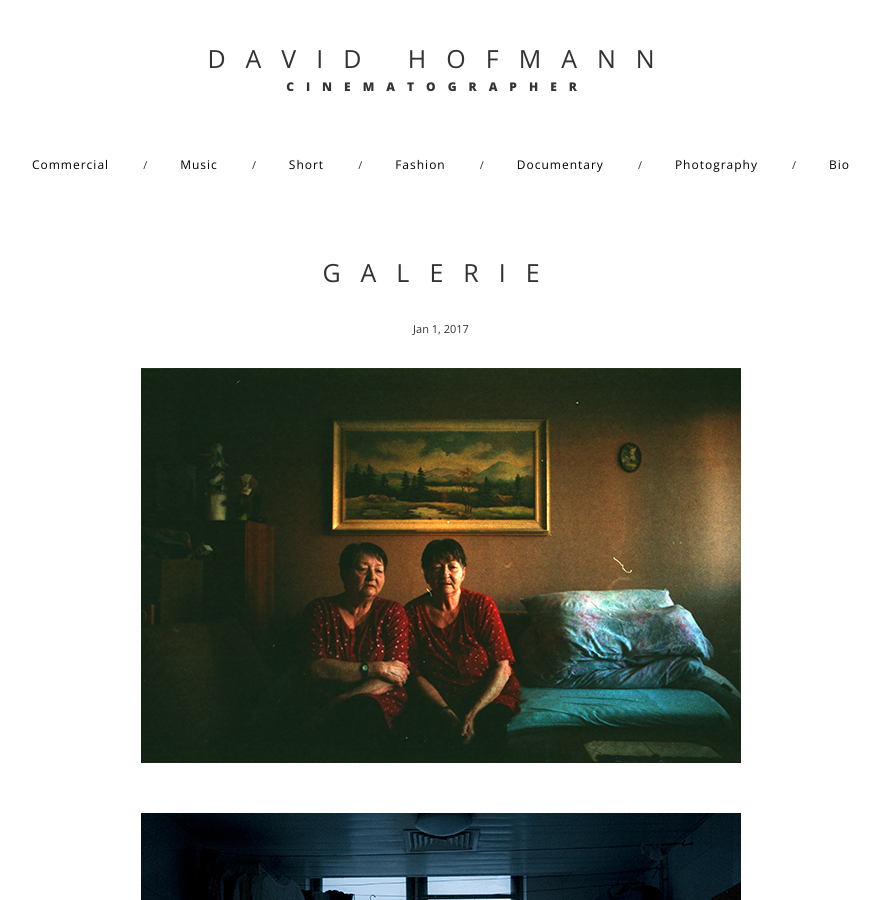
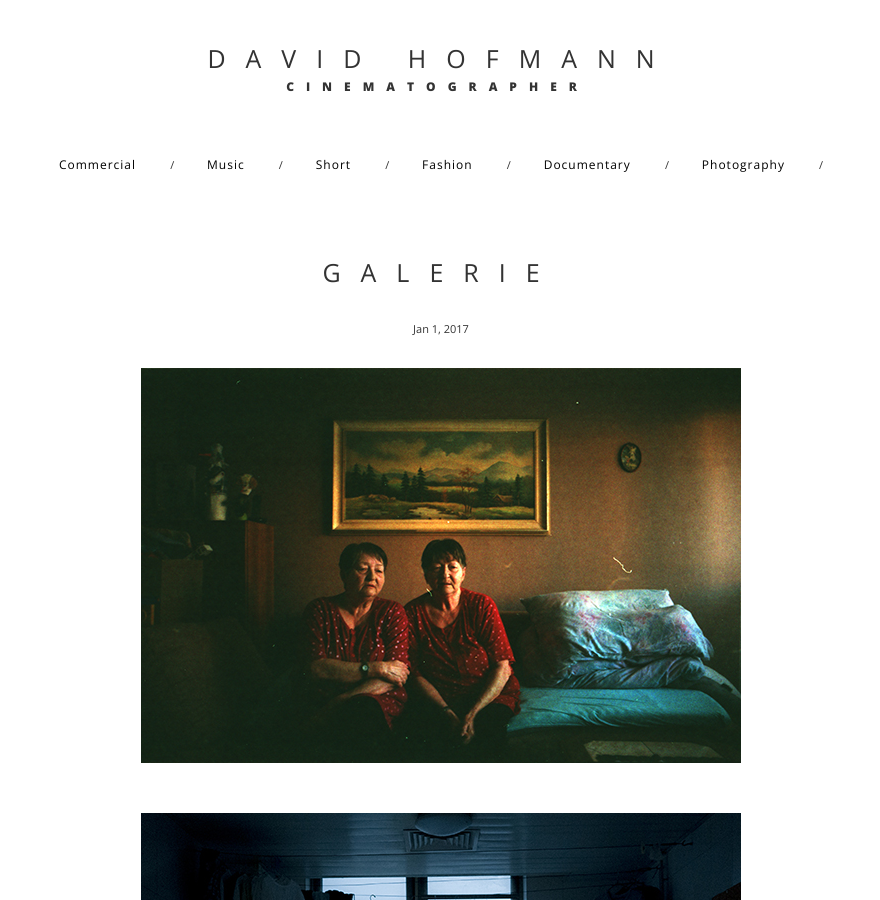
Before and after one commit to hofmanndav/hofmanndav.github.io, a Jekyll site: the page built from _posts/Photography/2017-01-01-galerie.html, in a window 1280 px wide and 900 px high. Shown: the whole window, without its empty margins (199-1079 px from the left). Built offline with Jekyll 4.4.1, drawn with Linux system fonts in a browser that asks for light colours.

Commit message:
Update header.html

```diff
--- a/_includes/header.html
+++ b/_includes/header.html
@@ -63,13 +63,7 @@
       </li>
       <li class="sep">/</li>
 
-      <!-- Bio -->
-      <li>
-        <a href="/Bio"
-           {% if page.category == 'Bio' %}style="font-weight: bold"{% endif %}>
-          Bio
-        </a>
-      </li>
+
 
       <!--
       {% for category in site.categories %}
```
